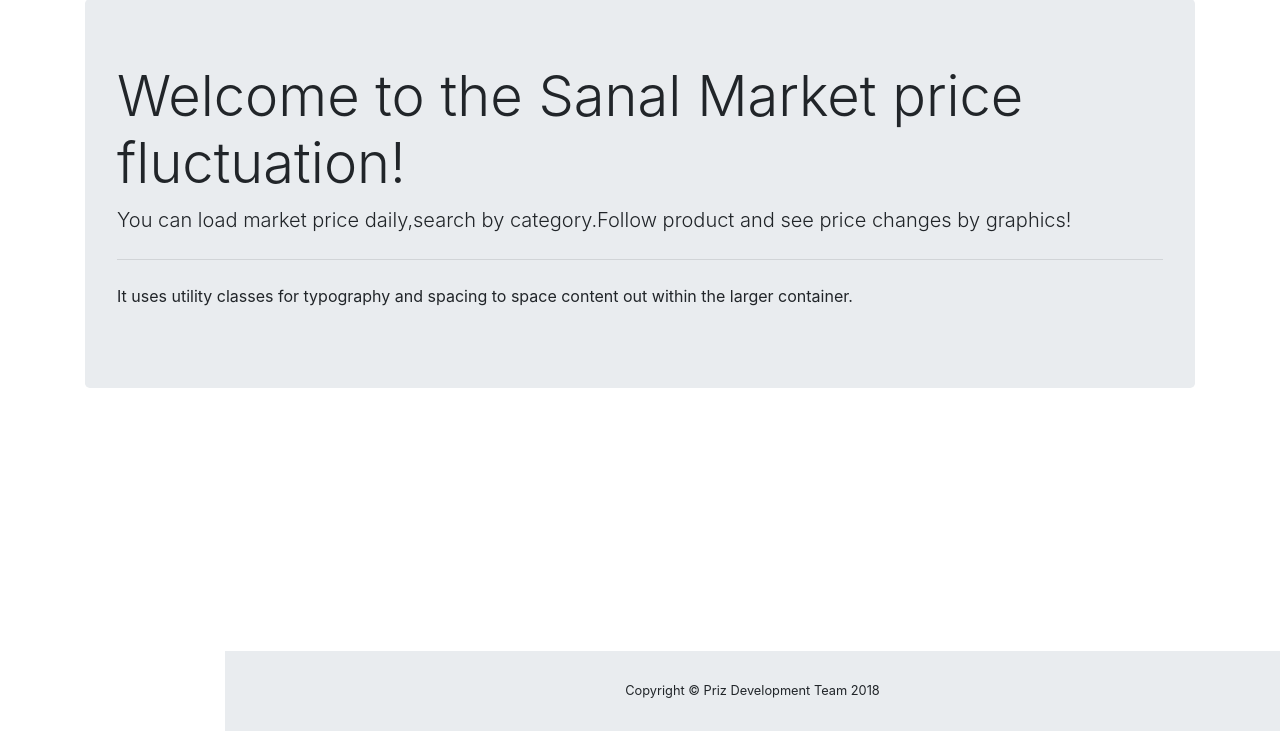
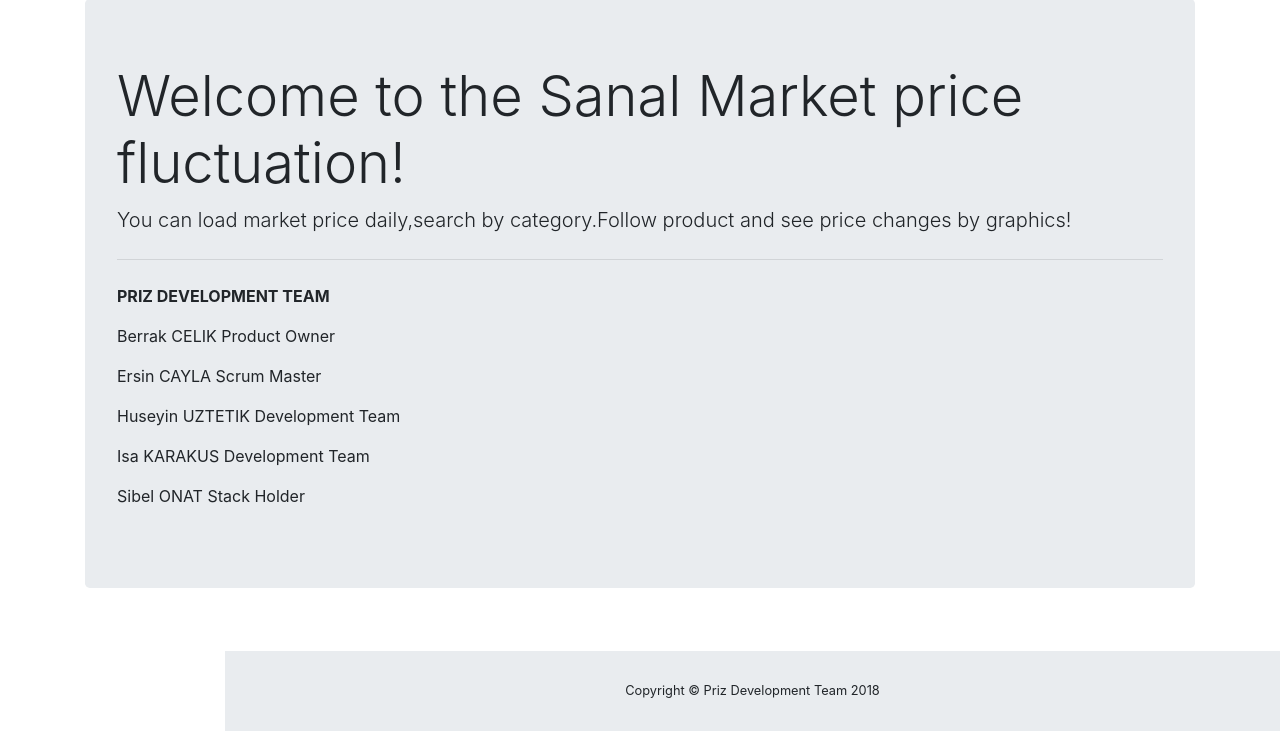
Before and after one commit to husuzttemu/prizWeb, a Flask app: page / in a window 1280 px wide. Shown: the part 69-800 px from the top of the page. Run offline with Flask 2, Linux system fonts and the light colour scheme; data that the repository does not hold is empty; some libraries are stand-ins or nearby versions.

```diff
--- a/parsers/product_parser.py
+++ b/parsers/product_parser.py
@@ -96,7 +96,7 @@ class ProductParser:
             promotionPrice = '0'
         else:
             text = self.parent.select_one(PageLocators.PROMOTIONPRICE)
-            promotionPrice = text.string.strip()
+            promotionPrice = str.replace(text.string.strip(),' TL','')
         return promotionPrice
 
     def _insert_data(self):
--- a/templates/home.html
+++ b/templates/home.html
@@ -8,7 +8,12 @@
   <h1 class="display-4">Welcome to the Sanal Market price fluctuation!</h1>
   <p class="lead">You can load market price daily,search by category.Follow product and see price changes by graphics!</p>
   <hr class="my-4">
-  <p>It uses utility classes for typography and spacing to space content out within the larger container.</p>
+     <p><b>PRIZ DEVELOPMENT TEAM</b></p>
+      <p>Berrak CELIK Product Owner</p>
+      <p>Ersin CAYLA Scrum Master</p>
+      <p>Huseyin UZTETIK Development Team</p>
+      <p>Isa KARAKUS Development Team</p>
+      <p>Sibel ONAT Stack Holder</p>
  </div>
 
 <footer class="sticky-footer">
```
